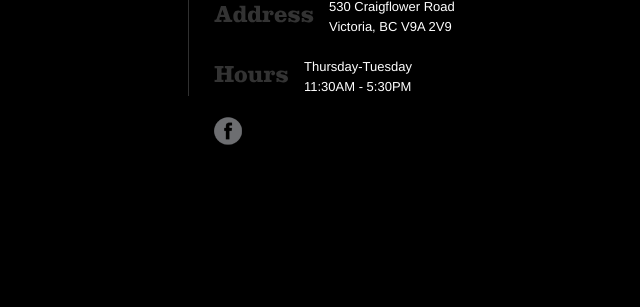
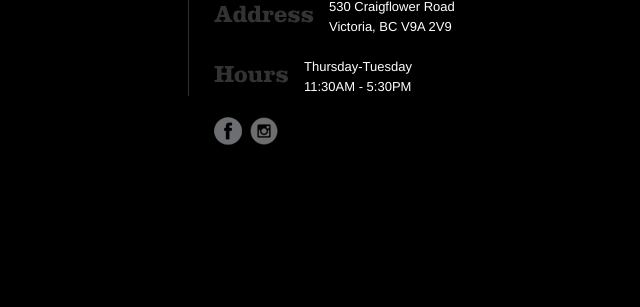
Before and after one commit to DanSparkes/ImpressaComingSoonDocker, a Flask app: page / in a window 1280 px wide. Shown: the part 444-751 px from the top of the page, without its empty margins (331-971 px from the left). Run offline with Flask 2, Linux system fonts and the light colour scheme; some libraries are stand-ins or nearby versions.

Commit message:
updated facebook link and added instagram

```diff
--- a/app/static/tools/style.css
+++ b/app/static/tools/style.css
@@ -174,6 +174,14 @@ margin-right: 8px;
 float: left;
 }
 
+ul.info li p.social a.ig{
+width: 28px;
+height: 28px;
+background: url(../images/social_instagram.png) left top no-repeat;
+margin-right: 8px;
+float: left;
+}
+
 ul.info li p.social a.fb{
 width: 28px;
 height: 28px;
@@ -193,6 +201,13 @@ ul.info li p.social a.tw:hover{
 width: 28px;
 height: 28px;
 background: url(../images/social.png) left bottom no-repeat;
+float: left;
+}
+
+ul.info li p.social a.ig:hover{
+width: 28px;
+height: 28px;
+background: url(../images/social_instagram.png) left bottom no-repeat;
 float: left;
 }
 
--- a/app/templates/index.html
+++ b/app/templates/index.html
@@ -61,7 +61,8 @@
             </li>
             <li>
                 <p class="social">
-                    <a href="https://www.facebook.com/VictorianMourningBoutique/" class="fb"></a>
+                    <a href="https://www.facebook.com/ImpressaHome/" class="fb" target="_blank"></a>
+                    <a href="https://www.instagram.com/impressahome/" class="ig" target="_blank"></a>
                 </p>
             </li>
         </ul>
```
Also changed, not shown: app/static/images/social_instagram.png (added).
